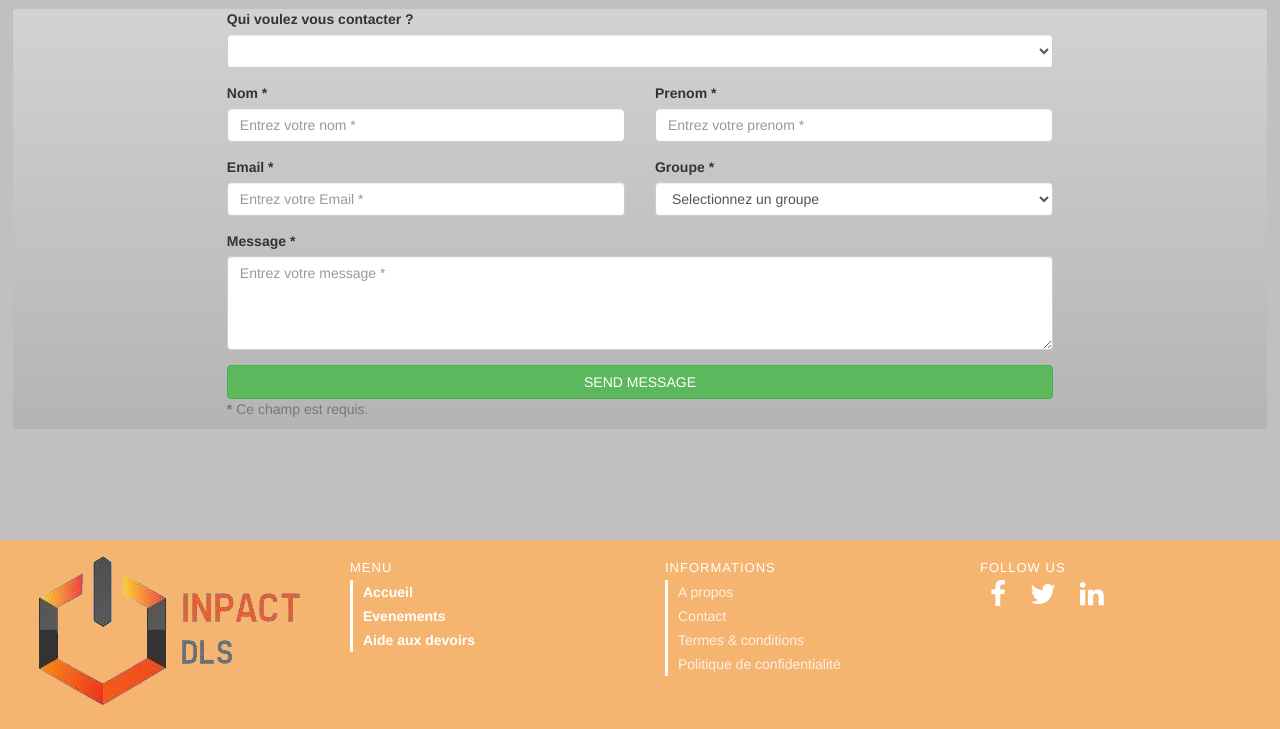
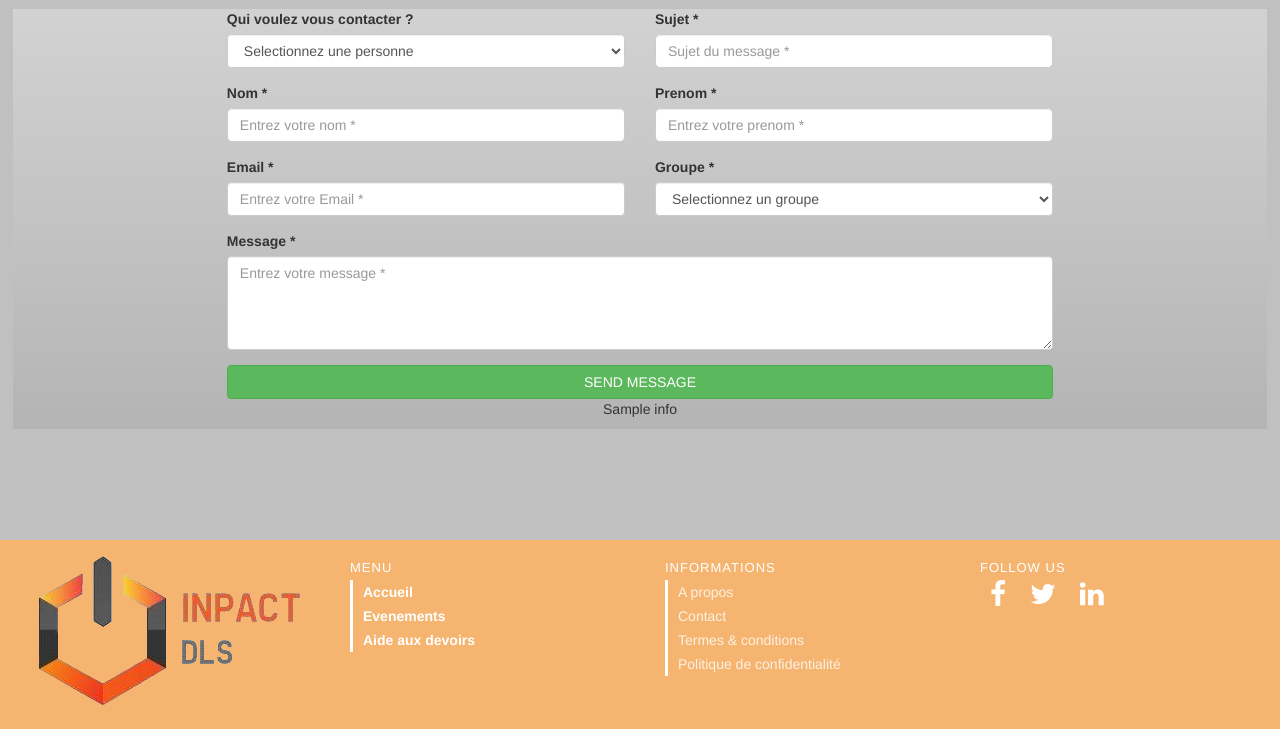
Before and after one commit to delasalle-sio-boutin/inpact.dls, a PHP site: template vues/VueContact.php in a window 1280 px wide. Shown: the part 71-800 px from the top of the page. Run offline with PHP 8.4, Linux system fonts and the light colour scheme; the visitor is signed in with stand-in values (Sample User, id 1); the template is opened without the code that fills it: most values are stand-ins (such as "Sample title", 1, 10 or a date in 2020); data that the repository does not hold is empty; some libraries are stand-ins or nearby versions.

Commit message:
Modification de ctrlContact et vueContact
	-Ajout de l'envoi du message
	-Message indiquant le reussite

```diff
--- a/vues/VueContact.php
+++ b/vues/VueContact.php
@@ -28,14 +28,21 @@
 
                         <div class="controls">
                         	<div class="row">
-							    <div class="col-md-12">
+							    <div class="col-md-6">
                                     <div class="form-group">
                                         <label for="form_mail">Qui voulez vous contacter ?</label>
                                         <select class=form-control id="form_mail" name="contact" required>
-                                        	<option selected value=></option>
-                                     		<option value=MailAdmin>Administrateur du site</option>
-											<option value=MailProf>Professeur</option>
+                                        	<option selected value=>Selectionnez une personne</option>
+                                     		<option value="delasalle.sio.bray.t@gmail.com">Administrateur du site</option>
+											<option value="admimpact@yopmail.com">Professeur</option>
 										</select>
+                                        <div class="help-block with-errors"></div>
+                                    </div>
+                                </div>
+                                <div class="col-md-6">
+                                    <div class="form-group">
+                                        <label for="form_sujet">Sujet *</label>
+                                        <input id="form_sujet" type="text" name="sujet" class="form-control" placeholder="Sujet du message *" required="required" data-error="Le sujet est requis.">
                                         <div class="help-block with-errors"></div>
                                     </div>
                                 </div>
@@ -93,7 +100,8 @@
                             </div>
                             <div class="row">
                                 <div class="col-md-12">
-                                    <p class="text-muted"><strong>*</strong> Ce champ est requis.</p>
+                                    <!--<p class="text-muted"><strong>*</strong> Ce champ est requis.</p>-->
+                                    <p style="text-align: center;"><?php echo $info; ?></p>
                                 </div>
                             </div>
                         </div>
```
Also changed, not shown: controleurs/CtrlContact.php (+17 -1 lines).
